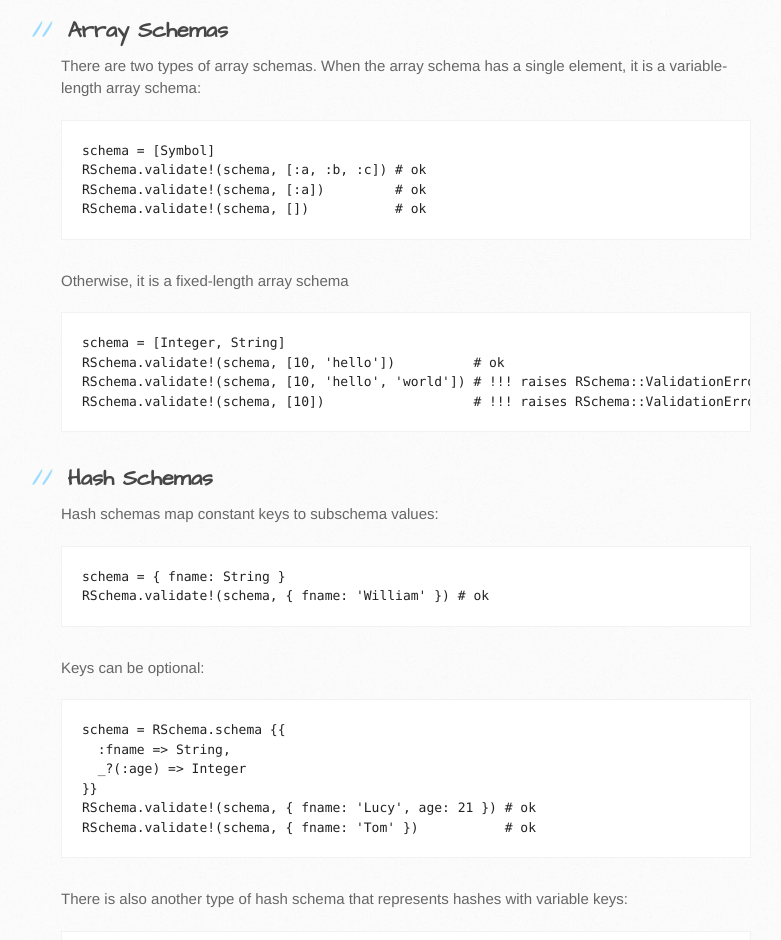
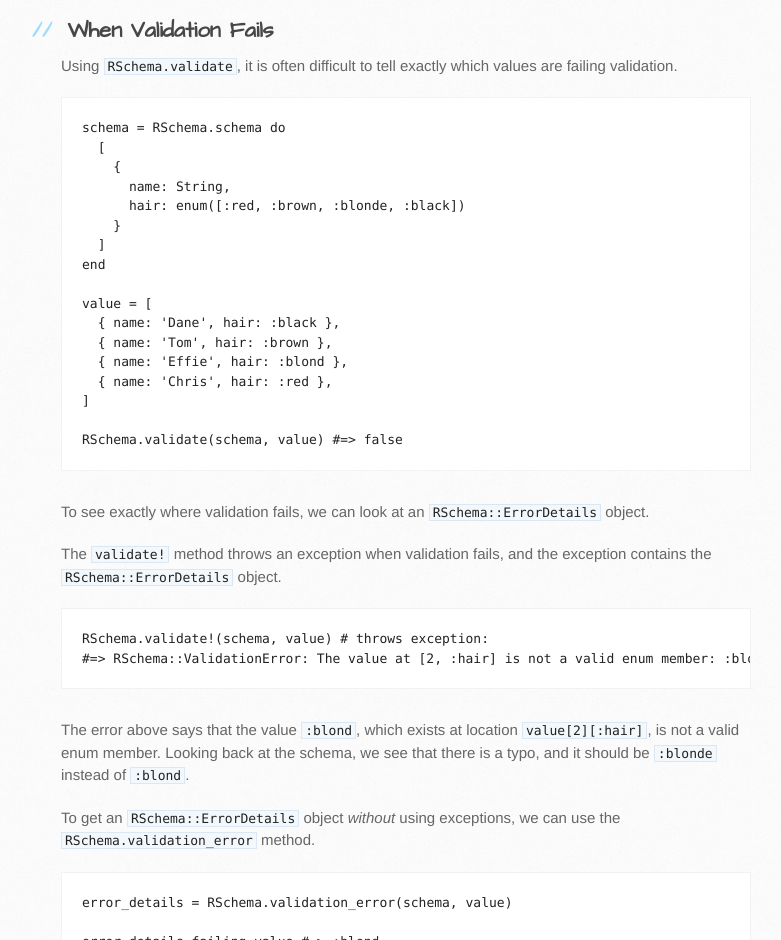
Before and after one commit to tomdalling/rschema, a plain HTML site: page index.html in a window 1280 px wide. Shown: the part 1860-2800 px from the top of the page, without its empty margins (109-890 px from the left). Drawn offline with Linux system fonts and the light colour scheme.

```diff
--- a/index.html
+++ b/index.html
@@ -49,11 +49,11 @@
 <p>Schemas can be used to validate data. That is, they can check whether
 data is in the correct shape:</p>
 
-<div class="highlight highlight-ruby"><pre><span class="pl-s3">RSchema</span>.validate!(post_schema, {
+<div class="highlight highlight-ruby"><pre><span class="pl-s3">RSchema</span>.validate(post_schema, {
   <span class="pl-c1">title:</span> <span class="pl-s1"><span class="pl-pds">"</span>You won't beleive how this developer foo'd her bar<span class="pl-pds">"</span></span>,
   <span class="pl-c1">tags:</span> [<span class="pl-c1">:foos</span>, <span class="pl-c1">:bars</span>, <span class="pl-c1">:unbeleivable</span>],
   <span class="pl-c1">body:</span> <span class="pl-s1"><span class="pl-pds">'</span>&lt;p&gt;blah blah&lt;/p&gt;<span class="pl-pds">'</span></span>
-}) <span class="pl-c"># ok</span></pre></div>
+}) <span class="pl-c">#=&gt; true</span></pre></div>
 
 <h2>
 <a id="what-is-a-schema" class="anchor" href="#what-is-a-schema" aria-hidden="true"><span class="octicon octicon-link"></span></a>What is a schema?</h2>
@@ -61,21 +61,21 @@
 <p>Schemas are Ruby data structures. The simplest type of schema is just a class:</p>
 
 <div class="highlight highlight-ruby"><pre>schema <span class="pl-k">=</span> <span class="pl-vo">Integer</span>
-<span class="pl-s3">RSchema</span>.validate!(schema, <span class="pl-c1">5</span>)       <span class="pl-c"># ok</span>
-<span class="pl-s3">RSchema</span>.validate!(schema, <span class="pl-s1"><span class="pl-pds">'</span>hello<span class="pl-pds">'</span></span>) <span class="pl-c"># !!! raises RSchema::ValidationError !!!</span></pre></div>
+<span class="pl-s3">RSchema</span>.validate(schema, <span class="pl-c1">5</span>) <span class="pl-c">#=&gt; true</span>
+<span class="pl-s3">RSchema</span>.validate(schema, <span class="pl-s1"><span class="pl-pds">'</span>hello<span class="pl-pds">'</span></span>) <span class="pl-c">#=&gt; false</span></pre></div>
 
 <p>Then there are composite schemas, which are schemas composed of subschemas.
 Arrays are composite schemas:</p>
 
 <div class="highlight highlight-ruby"><pre>schema <span class="pl-k">=</span> [<span class="pl-vo">Integer</span>]
-<span class="pl-s3">RSchema</span>.validate!(schema, [<span class="pl-c1">10</span>, <span class="pl-c1">11</span>, <span class="pl-c1">12</span>])   <span class="pl-c"># ok</span>
-<span class="pl-s3">RSchema</span>.validate!(schema, [<span class="pl-c1">10</span>, <span class="pl-c1">11</span>, <span class="pl-s1"><span class="pl-pds">'</span>12<span class="pl-pds">'</span></span>]) <span class="pl-c"># !!! raises RSchema::ValidationError !!!</span></pre></div>
+<span class="pl-s3">RSchema</span>.validate(schema, [<span class="pl-c1">10</span>, <span class="pl-c1">11</span>, <span class="pl-c1">12</span>]) <span class="pl-c">#=&gt; true</span>
+<span class="pl-s3">RSchema</span>.validate(schema, [<span class="pl-c1">10</span>, <span class="pl-c1">11</span>, <span class="pl-s1"><span class="pl-pds">'</span>12<span class="pl-pds">'</span></span>]) <span class="pl-c">#=&gt; false</span></pre></div>
 
 <p>And so are hashes:</p>
 
 <div class="highlight highlight-ruby"><pre>schema <span class="pl-k">=</span> { <span class="pl-c1">fname:</span> <span class="pl-vo">String</span>, <span class="pl-c1">age:</span> <span class="pl-vo">Integer</span> }
-<span class="pl-s3">RSchema</span>.validate!(schema, { <span class="pl-c1">fname:</span> <span class="pl-s1"><span class="pl-pds">'</span>Jane<span class="pl-pds">'</span></span>, <span class="pl-c1">age:</span> <span class="pl-c1">27</span> }) <span class="pl-c"># ok</span>
-<span class="pl-s3">RSchema</span>.validate!(schema, { <span class="pl-c1">fname:</span> <span class="pl-s1"><span class="pl-pds">'</span>Johnny<span class="pl-pds">'</span></span> })        <span class="pl-c"># !!! raises RSchema::ValidationError !!!</span></pre></div>
+<span class="pl-s3">RSchema</span>.validate(schema, { <span class="pl-c1">fname:</span> <span class="pl-s1"><span class="pl-pds">'</span>Jane<span class="pl-pds">'</span></span>, <span class="pl-c1">age:</span> <span class="pl-c1">27</span> }) <span class="pl-c">#=&gt; true</span>
+<span class="pl-s3">RSchema</span>.validate(schema, { <span class="pl-c1">fname:</span> <span class="pl-s1"><span class="pl-pds">'</span>Johnny<span class="pl-pds">'</span></span> }) <span class="pl-c">#=&gt; false</span></pre></div>
 
 <p>While schemas are just plain old Ruby data structures, RSchema also provides
 an extensible DSL for constructing more complicated schemas:</p>
@@ -86,14 +86,61 @@
   <span class="pl-c1">children_by_age:</span> hash_of(<span class="pl-vo">Integer</span> =&gt; <span class="pl-vo">String</span>)
 }}
 
-<span class="pl-s3">RSchema</span>.validate!(schema, {
+<span class="pl-s3">RSchema</span>.validate(schema, {
   <span class="pl-c1">fname:</span> <span class="pl-s1"><span class="pl-pds">'</span>Johnny<span class="pl-pds">'</span></span>,
   <span class="pl-c1">favourite_foods:</span> <span class="pl-s3">Set</span>.<span class="pl-k">new</span>([<span class="pl-c1">:bacon</span>, <span class="pl-c1">:cheese</span>, <span class="pl-c1">:onion</span>]),
   <span class="pl-c1">children_by_age:</span> {
     <span class="pl-c1">7</span> =&gt; <span class="pl-s1"><span class="pl-pds">'</span>Jenny<span class="pl-pds">'</span></span>,
     <span class="pl-c1">5</span> =&gt; <span class="pl-s1"><span class="pl-pds">'</span>Simon<span class="pl-pds">'</span></span>
   }
-}) <span class="pl-c"># ok</span></pre></div>
+}) <span class="pl-c">#=&gt; true</span></pre></div>
+
+<h2>
+<a id="when-validation-fails" class="anchor" href="#when-validation-fails" aria-hidden="true"><span class="octicon octicon-link"></span></a>When Validation Fails</h2>
+
+<p>Using <code>RSchema.validate</code>, it is often difficult to tell exactly which values
+are failing validation.</p>
+
+<div class="highlight highlight-ruby"><pre>schema <span class="pl-k">=</span> <span class="pl-s3">RSchema</span>.schema <span class="pl-k">do</span>
+  [
+    {
+      <span class="pl-c1">name:</span> <span class="pl-vo">String</span>,
+      <span class="pl-c1">hair:</span> enum([<span class="pl-c1">:red</span>, <span class="pl-c1">:brown</span>, <span class="pl-c1">:blonde</span>, <span class="pl-c1">:black</span>])
+    }
+  ]
+<span class="pl-k">end</span>
+
+value <span class="pl-k">=</span> [
+  { <span class="pl-c1">name:</span> <span class="pl-s1"><span class="pl-pds">'</span>Dane<span class="pl-pds">'</span></span>, <span class="pl-c1">hair:</span> <span class="pl-c1">:black</span> },
+  { <span class="pl-c1">name:</span> <span class="pl-s1"><span class="pl-pds">'</span>Tom<span class="pl-pds">'</span></span>, <span class="pl-c1">hair:</span> <span class="pl-c1">:brown</span> },
+  { <span class="pl-c1">name:</span> <span class="pl-s1"><span class="pl-pds">'</span>Effie<span class="pl-pds">'</span></span>, <span class="pl-c1">hair:</span> <span class="pl-c1">:blond</span> },
+  { <span class="pl-c1">name:</span> <span class="pl-s1"><span class="pl-pds">'</span>Chris<span class="pl-pds">'</span></span>, <span class="pl-c1">hair:</span> <span class="pl-c1">:red</span> },
+]
+
+<span class="pl-s3">RSchema</span>.validate(schema, value) <span class="pl-c">#=&gt; false</span></pre></div>
+
+<p>To see exactly where validation fails, we can look at an
+<code>RSchema::ErrorDetails</code> object.</p>
+
+<p>The <code>validate!</code> method throws an exception when validation fails, and the
+exception contains the <code>RSchema::ErrorDetails</code> object.</p>
+
+<div class="highlight highlight-ruby"><pre><span class="pl-s3">RSchema</span>.validate!(schema, value) <span class="pl-c"># throws exception:</span>
+<span class="pl-c">#=&gt; RSchema::ValidationError: The value at [2, :hair] is not a valid enum member: :blond</span></pre></div>
+
+<p>The error above says that the value <code>:blond</code>, which exists at location
+<code>value[2][:hair]</code>, is not a valid enum member. Looking back at the schema, we
+see that there is a typo, and it should be <code>:blonde</code> instead of <code>:blond</code>.</p>
+
+<p>To get an <code>RSchema::ErrorDetails</code> object <em>without</em> using exceptions, we can use
+the <code>RSchema.validation_error</code> method.</p>
+
+<div class="highlight highlight-ruby"><pre>error_details <span class="pl-k">=</span> <span class="pl-s3">RSchema</span>.validation_error(schema, value)
+
+error_details.failing_value <span class="pl-c">#=&gt; :blond</span>
+error_details.reason <span class="pl-c">#=&gt; "is not a valid enum member"</span>
+error_details.key_path <span class="pl-c">#=&gt; [2, :hair]</span>
+error_details.to_s <span class="pl-c">#=&gt; "The value at [2, :hair] is not a valid enum member: :blond"</span></pre></div>
 
 <h2>
 <a id="array-schemas" class="anchor" href="#array-schemas" aria-hidden="true"><span class="octicon octicon-link"></span></a>Array Schemas</h2>
@@ -102,16 +149,16 @@
 element, it is a variable-length array schema:</p>
 
 <div class="highlight highlight-ruby"><pre>schema <span class="pl-k">=</span> [<span class="pl-vo">Symbol</span>]
-<span class="pl-s3">RSchema</span>.validate!(schema, [<span class="pl-c1">:a</span>, <span class="pl-c1">:b</span>, <span class="pl-c1">:c</span>]) <span class="pl-c"># ok</span>
-<span class="pl-s3">RSchema</span>.validate!(schema, [<span class="pl-c1">:a</span>])         <span class="pl-c"># ok</span>
-<span class="pl-s3">RSchema</span>.validate!(schema, [])           <span class="pl-c"># ok</span></pre></div>
+<span class="pl-s3">RSchema</span>.validate(schema, [<span class="pl-c1">:a</span>, <span class="pl-c1">:b</span>, <span class="pl-c1">:c</span>]) <span class="pl-c">#=&gt; true</span>
+<span class="pl-s3">RSchema</span>.validate(schema, [<span class="pl-c1">:a</span>]) <span class="pl-c">#=&gt; true</span>
+<span class="pl-s3">RSchema</span>.validate(schema, []) <span class="pl-c">#=&gt; true</span></pre></div>
 
 <p>Otherwise, it is a fixed-length array schema</p>
 
 <div class="highlight highlight-ruby"><pre>schema <span class="pl-k">=</span> [<span class="pl-vo">Integer</span>, <span class="pl-vo">String</span>]
-<span class="pl-s3">RSchema</span>.validate!(schema, [<span class="pl-c1">10</span>, <span class="pl-s1"><span class="pl-pds">'</span>hello<span class="pl-pds">'</span></span>])          <span class="pl-c"># ok</span>
-<span class="pl-s3">RSchema</span>.validate!(schema, [<span class="pl-c1">10</span>, <span class="pl-s1"><span class="pl-pds">'</span>hello<span class="pl-pds">'</span></span>, <span class="pl-s1"><span class="pl-pds">'</span>world<span class="pl-pds">'</span></span>]) <span class="pl-c"># !!! raises RSchema::ValidationError !!!</span>
-<span class="pl-s3">RSchema</span>.validate!(schema, [<span class="pl-c1">10</span>])                   <span class="pl-c"># !!! raises RSchema::ValidationError !!!</span></pre></div>
+<span class="pl-s3">RSchema</span>.validate(schema, [<span class="pl-c1">10</span>, <span class="pl-s1"><span class="pl-pds">'</span>hello<span class="pl-pds">'</span></span>]) <span class="pl-c">#=&gt; true</span>
+<span class="pl-s3">RSchema</span>.validate(schema, [<span class="pl-c1">10</span>, <span class="pl-s1"><span class="pl-pds">'</span>hello<span class="pl-pds">'</span></span>, <span class="pl-s1"><span class="pl-pds">'</span>world<span class="pl-pds">'</span></span>]) <span class="pl-c">#=&gt; false</span>
+<span class="pl-s3">RSchema</span>.validate(schema, [<span class="pl-c1">10</span>]) <span class="pl-c">#=&gt; false</span></pre></div>
 
 <h2>
 <a id="hash-schemas" class="anchor" href="#hash-schemas" aria-hidden="true"><span class="octicon octicon-link"></span></a>Hash Schemas</h2>
@@ -119,7 +166,7 @@
 <p>Hash schemas map constant keys to subschema values:</p>
 
 <div class="highlight highlight-ruby"><pre>schema <span class="pl-k">=</span> { <span class="pl-c1">fname:</span> <span class="pl-vo">String</span> }
-<span class="pl-s3">RSchema</span>.validate!(schema, { <span class="pl-c1">fname:</span> <span class="pl-s1"><span class="pl-pds">'</span>William<span class="pl-pds">'</span></span> }) <span class="pl-c"># ok</span></pre></div>
+<span class="pl-s3">RSchema</span>.validate(schema, { <span class="pl-c1">fname:</span> <span class="pl-s1"><span class="pl-pds">'</span>William<span class="pl-pds">'</span></span> }) <span class="pl-c">#=&gt; true</span></pre></div>
 
 <p>Keys can be optional:</p>
 
@@ -127,16 +174,16 @@
   <span class="pl-c1">:fname</span> =&gt; <span class="pl-vo">String</span>,
   _?(<span class="pl-c1">:age</span>) =&gt; <span class="pl-vo">Integer</span>
 }}
-<span class="pl-s3">RSchema</span>.validate!(schema, { <span class="pl-c1">fname:</span> <span class="pl-s1"><span class="pl-pds">'</span>Lucy<span class="pl-pds">'</span></span>, <span class="pl-c1">age:</span> <span class="pl-c1">21</span> }) <span class="pl-c"># ok</span>
-<span class="pl-s3">RSchema</span>.validate!(schema, { <span class="pl-c1">fname:</span> <span class="pl-s1"><span class="pl-pds">'</span>Tom<span class="pl-pds">'</span></span> })           <span class="pl-c"># ok</span></pre></div>
+<span class="pl-s3">RSchema</span>.validate(schema, { <span class="pl-c1">fname:</span> <span class="pl-s1"><span class="pl-pds">'</span>Lucy<span class="pl-pds">'</span></span>, <span class="pl-c1">age:</span> <span class="pl-c1">21</span> }) <span class="pl-c">#=&gt; true</span>
+<span class="pl-s3">RSchema</span>.validate(schema, { <span class="pl-c1">fname:</span> <span class="pl-s1"><span class="pl-pds">'</span>Tom<span class="pl-pds">'</span></span> }) <span class="pl-c">#=&gt; true</span></pre></div>
 
 <p>There is also another type of hash schema that represents hashes with variable
 keys:</p>
 
 <div class="highlight highlight-ruby"><pre>schema <span class="pl-k">=</span> <span class="pl-s3">RSchema</span>.schema { hash_of(<span class="pl-vo">String</span> =&gt; <span class="pl-vo">Integer</span>) }
-<span class="pl-s3">RSchema</span>.validate!(schema, { <span class="pl-s1"><span class="pl-pds">'</span>hello<span class="pl-pds">'</span></span> =&gt; <span class="pl-c1">1</span>, <span class="pl-s1"><span class="pl-pds">'</span>world<span class="pl-pds">'</span></span> =&gt; <span class="pl-c1">2</span> }) <span class="pl-c"># ok</span>
-<span class="pl-s3">RSchema</span>.validate!(schema, { <span class="pl-s1"><span class="pl-pds">'</span>hello<span class="pl-pds">'</span></span> =&gt; <span class="pl-c1">1</span> })               <span class="pl-c"># ok</span>
-<span class="pl-s3">RSchema</span>.validate!(schema, {})                             <span class="pl-c"># ok</span></pre></div>
+<span class="pl-s3">RSchema</span>.validate(schema, { <span class="pl-s1"><span class="pl-pds">'</span>hello<span class="pl-pds">'</span></span> =&gt; <span class="pl-c1">1</span>, <span class="pl-s1"><span class="pl-pds">'</span>world<span class="pl-pds">'</span></span> =&gt; <span class="pl-c1">2</span> }) <span class="pl-c">#=&gt; true</span>
+<span class="pl-s3">RSchema</span>.validate(schema, { <span class="pl-s1"><span class="pl-pds">'</span>hello<span class="pl-pds">'</span></span> =&gt; <span class="pl-c1">1</span> }) <span class="pl-c">#=&gt; true</span>
+<span class="pl-s3">RSchema</span>.validate(schema, {}) <span class="pl-c">#=&gt; true</span></pre></div>
 
 <h2>
 <a id="other-schema-types" class="anchor" href="#other-schema-types" aria-hidden="true"><span class="octicon octicon-link"></span></a>Other Schema Types</h2>
@@ -145,25 +192,25 @@
 
 <div class="highlight highlight-ruby"><pre><span class="pl-c"># boolean</span>
 boolean_schema <span class="pl-k">=</span> <span class="pl-s3">RSchema</span>.schema{ boolean }
-<span class="pl-s3">RSchema</span>.validate!(boolean_schema, <span class="pl-c1">false</span>) <span class="pl-c"># ok</span>
-<span class="pl-s3">RSchema</span>.validate!(boolean_schema, <span class="pl-c1">nil</span>) <span class="pl-c"># !!! raises RSchema::ValidationError !!!</span>
+<span class="pl-s3">RSchema</span>.validate(boolean_schema, <span class="pl-c1">false</span>) <span class="pl-c">#=&gt; true</span>
+<span class="pl-s3">RSchema</span>.validate(boolean_schema, <span class="pl-c1">nil</span>) <span class="pl-c">#=&gt; false</span>
 
 <span class="pl-c"># maybe</span>
 maybe_schema <span class="pl-k">=</span> <span class="pl-s3">RSchema</span>.schema{ maybe(<span class="pl-vo">Integer</span>) }
-<span class="pl-s3">RSchema</span>.validate!(maybe_schema, <span class="pl-c1">5</span>)   <span class="pl-c"># ok</span>
-<span class="pl-s3">RSchema</span>.validate!(maybe_schema, <span class="pl-c1">nil</span>) <span class="pl-c"># ok</span>
+<span class="pl-s3">RSchema</span>.validate(maybe_schema, <span class="pl-c1">5</span>) <span class="pl-c">#=&gt; true</span>
+<span class="pl-s3">RSchema</span>.validate(maybe_schema, <span class="pl-c1">nil</span>) <span class="pl-c">#=&gt; true</span>
 
 <span class="pl-c"># enum</span>
 enum_schema <span class="pl-k">=</span> <span class="pl-s3">RSchema</span>.schema{ enum([<span class="pl-c1">:a</span>, <span class="pl-c1">:b</span>, <span class="pl-c1">:c</span>]) }
-<span class="pl-s3">RSchema</span>.validate!(enum_schema, <span class="pl-c1">:a</span>) <span class="pl-c"># ok</span>
-<span class="pl-s3">RSchema</span>.validate!(enum_schema, <span class="pl-c1">:z</span>) <span class="pl-c"># !!! raises RSchema::ValidationError !!!</span>
+<span class="pl-s3">RSchema</span>.validate(enum_schema, <span class="pl-c1">:a</span>) <span class="pl-c">#=&gt; true</span>
+<span class="pl-s3">RSchema</span>.validate(enum_schema, <span class="pl-c1">:z</span>) <span class="pl-c">#=&gt; false</span>
 
 <span class="pl-c"># predicate</span>
 predicate_schema <span class="pl-k">=</span> <span class="pl-s3">RSchema</span>.schema <span class="pl-k">do</span>
   predicate(<span class="pl-s1"><span class="pl-pds">'</span>even<span class="pl-pds">'</span></span>) { |<span class="pl-vo">x</span>| x.even? }
 <span class="pl-k">end</span>
-<span class="pl-s3">RSchema</span>.validate!(predicate_schema, <span class="pl-c1">4</span>) <span class="pl-c"># ok</span>
-<span class="pl-s3">RSchema</span>.validate!(predicate_schema, <span class="pl-c1">5</span>) <span class="pl-c"># !!! raises RSchema::ValidationError !!!</span></pre></div>
+<span class="pl-s3">RSchema</span>.validate(predicate_schema, <span class="pl-c1">4</span>) <span class="pl-c">#=&gt; true</span>
+<span class="pl-s3">RSchema</span>.validate(predicate_schema, <span class="pl-c1">5</span>) <span class="pl-c">#=&gt; false</span></pre></div>
 
 <h2>
 <a id="coercion" class="anchor" href="#coercion" aria-hidden="true"><span class="octicon octicon-link"></span></a>Coercion</h2>
@@ -193,17 +240,20 @@
 <h2>
 <a id="extending-the-dsl" class="anchor" href="#extending-the-dsl" aria-hidden="true"><span class="octicon octicon-link"></span></a>Extending the DSL</h2>
 
-<p>The RSchema DSL can be extended by adding methods to the <code>RSchema::DSL</code> module:</p>
+<p>You can create new, custom DSLs that extend the default DSL like so:</p>
 
-<div class="highlight highlight-ruby"><pre><span class="pl-k">module</span> <span class="pl-en"><span class="pl-e">RSchema::</span>DSL</span>
+<div class="highlight highlight-ruby"><pre><span class="pl-k">module</span> <span class="pl-en">MyCustomDSL</span>
+  <span class="pl-k">extend</span> <span class="pl-s3">RSchema</span>::<span class="pl-s3">DSL</span>::<span class="pl-vo">Base</span>
   <span class="pl-k">def</span> <span class="pl-en">self.positive_and_even</span>(<span class="pl-vpf">type</span>)
     predicate { |<span class="pl-vo">x</span>| x <span class="pl-k">&gt;</span> <span class="pl-c1">0</span> <span class="pl-k">&amp;&amp;</span> x.even? }
   <span class="pl-k">end</span>
-<span class="pl-k">end</span>
+<span class="pl-k">end</span></pre></div>
 
-schema <span class="pl-k">=</span> <span class="pl-s3">RSchema</span>.schema { positive_and_even }
-<span class="pl-s3">RSchema</span>.validate!(schema, <span class="pl-c1">6</span>)  <span class="pl-c"># ok</span>
-<span class="pl-s3">RSchema</span>.validate!(schema, <span class="pl-k">-</span><span class="pl-c1">6</span>) <span class="pl-c"># !!! raises RSchema::ValidationError !!!</span></pre></div>
+<p>Pass the custom DSL to <code>RSchema.schema</code> to use it:</p>
+
+<div class="highlight highlight-ruby"><pre>schema <span class="pl-k">=</span> <span class="pl-s3">RSchema</span>.schema(<span class="pl-vo">MyCustomDSL</span>) { positive_and_even }
+<span class="pl-s3">RSchema</span>.validate(schema, <span class="pl-c1">6</span>)  <span class="pl-c">#=&gt; true</span>
+<span class="pl-s3">RSchema</span>.validate(schema, <span class="pl-k">-</span><span class="pl-c1">6</span>) <span class="pl-c">#=&gt; false</span></pre></div>
 
 <h2>
 <a id="custom-schema-types" class="anchor" href="#custom-schema-types" aria-hidden="true"><span class="octicon octicon-link"></span></a>Custom Schema Types</h2>
@@ -216,16 +266,16 @@
 <span class="pl-k">class</span> <span class="pl-en">CoordinateSchema</span>
   <span class="pl-k">def</span> <span class="pl-en">schema_walk</span>(<span class="pl-vpf">value</span>, <span class="pl-vpf">mapper</span>)
     <span class="pl-c"># validate `value`</span>
-    <span class="pl-k">return</span> <span class="pl-s3">RSchema</span>::<span class="pl-s3">ErrorDetails</span>.<span class="pl-k">new</span>(<span class="pl-s1"><span class="pl-pds">'</span>is not an Array<span class="pl-pds">'</span></span>) <span class="pl-k">unless</span> value.is_a?(<span class="pl-vo">Array</span>)
-    <span class="pl-k">return</span> <span class="pl-s3">RSchema</span>::<span class="pl-s3">ErrorDetails</span>.<span class="pl-k">new</span>(<span class="pl-s1"><span class="pl-pds">'</span>does not have two elements<span class="pl-pds">'</span></span>) <span class="pl-k">unless</span> value.size <span class="pl-k">==</span> <span class="pl-c1">2</span>
+    <span class="pl-k">return</span> <span class="pl-s3">RSchema</span>::<span class="pl-s3">ErrorDetails</span>.<span class="pl-k">new</span>(value, <span class="pl-s1"><span class="pl-pds">'</span>is not an Array<span class="pl-pds">'</span></span>) <span class="pl-k">unless</span> value.is_a?(<span class="pl-vo">Array</span>)
+    <span class="pl-k">return</span> <span class="pl-s3">RSchema</span>::<span class="pl-s3">ErrorDetails</span>.<span class="pl-k">new</span>(value, <span class="pl-s1"><span class="pl-pds">'</span>does not have two elements<span class="pl-pds">'</span></span>) <span class="pl-k">unless</span> value.size <span class="pl-k">==</span> <span class="pl-c1">2</span>
 
     <span class="pl-c"># walk the subschemas/subvalues</span>
     x, x_error <span class="pl-k">=</span> <span class="pl-s3">RSchema</span>.walk(<span class="pl-vo">Float</span>, value[<span class="pl-c1">0</span>], mapper)
     y, y_error <span class="pl-k">=</span> <span class="pl-s3">RSchema</span>.walk(<span class="pl-vo">Float</span>, value[<span class="pl-c1">1</span>], mapper)
 
     <span class="pl-c"># look for subschema errors, and propagate them if found</span>
-    <span class="pl-k">return</span> <span class="pl-s3">RSchema</span>::<span class="pl-s3">ErrorDetails</span>.<span class="pl-k">new</span>({ <span class="pl-c1">x:</span> x_error.details }) <span class="pl-k">if</span> x_error
-    <span class="pl-k">return</span> <span class="pl-s3">RSchema</span>::<span class="pl-s3">ErrorDetails</span>.<span class="pl-k">new</span>({ <span class="pl-c1">y:</span> y_error.details }) <span class="pl-k">if</span> y_error
+    <span class="pl-k">return</span> x_error.extend_key_path(<span class="pl-c1">:x</span>) <span class="pl-k">if</span> x_error
+    <span class="pl-k">return</span> y_error.extend_key_path(<span class="pl-c1">:y</span>) <span class="pl-k">if</span> y_error
 
     <span class="pl-c"># return the valid value</span>
     [x, y]
@@ -241,9 +291,9 @@
 
 <span class="pl-c"># use the custom schema type (coercion works too)</span>
 schema <span class="pl-k">=</span> <span class="pl-s3">RSchema</span>.schema { coordinate }
-<span class="pl-s3">RSchema</span>.validate!(schema, [<span class="pl-c1">1.0</span>, <span class="pl-c1">2.0</span>]) <span class="pl-c"># ok</span>
-<span class="pl-s3">RSchema</span>.validate!(schema, [<span class="pl-c1">1</span>, <span class="pl-c1">2</span>])     <span class="pl-c"># !!! raises RSchema::ValidationError !!!</span>
-<span class="pl-s3">RSchema</span>.coerce!(schema, [<span class="pl-s1"><span class="pl-pds">"</span>1<span class="pl-pds">"</span></span>, <span class="pl-s1"><span class="pl-pds">"</span>2<span class="pl-pds">"</span></span>])   <span class="pl-c">#=&gt; [1.0, 2.0]</span></pre></div>
+<span class="pl-s3">RSchema</span>.validate(schema, [<span class="pl-c1">1.0</span>, <span class="pl-c1">2.0</span>]) <span class="pl-c">#=&gt; true</span>
+<span class="pl-s3">RSchema</span>.validate(schema, [<span class="pl-c1">1</span>, <span class="pl-c1">2</span>]) <span class="pl-c">#=&gt; false</span>
+<span class="pl-s3">RSchema</span>.coerce!(schema, [<span class="pl-s1"><span class="pl-pds">"</span>1<span class="pl-pds">"</span></span>, <span class="pl-s1"><span class="pl-pds">"</span>2<span class="pl-pds">"</span></span>]) <span class="pl-c">#=&gt; [1.0, 2.0]</span></pre></div>
 
 <p>The <code>schema_walk</code> method receives two arguments:</p>
 
@@ -266,7 +316,9 @@
 <code>Float</code> schema.</p></li>
 <li><p>It must propagate any <code>RSchema::ErrorDetails</code> objects returned from walking
 the subvalues. Walking subvalues with <code>RSchema.walk</code> may return an error,
-in which case the <code>rschema_walk</code> method must also return an error.</p></li>
+in which case the <code>rschema_walk</code> method must also return an error. Use the
+method <code>RSchema::ErrorDetails#extend_key_path</code> in this situation, to
+include additional information in the error before returning it.</p></li>
 </ol>
         </section>
 
```
Also changed, not shown: params.json (+1 -1 lines).
